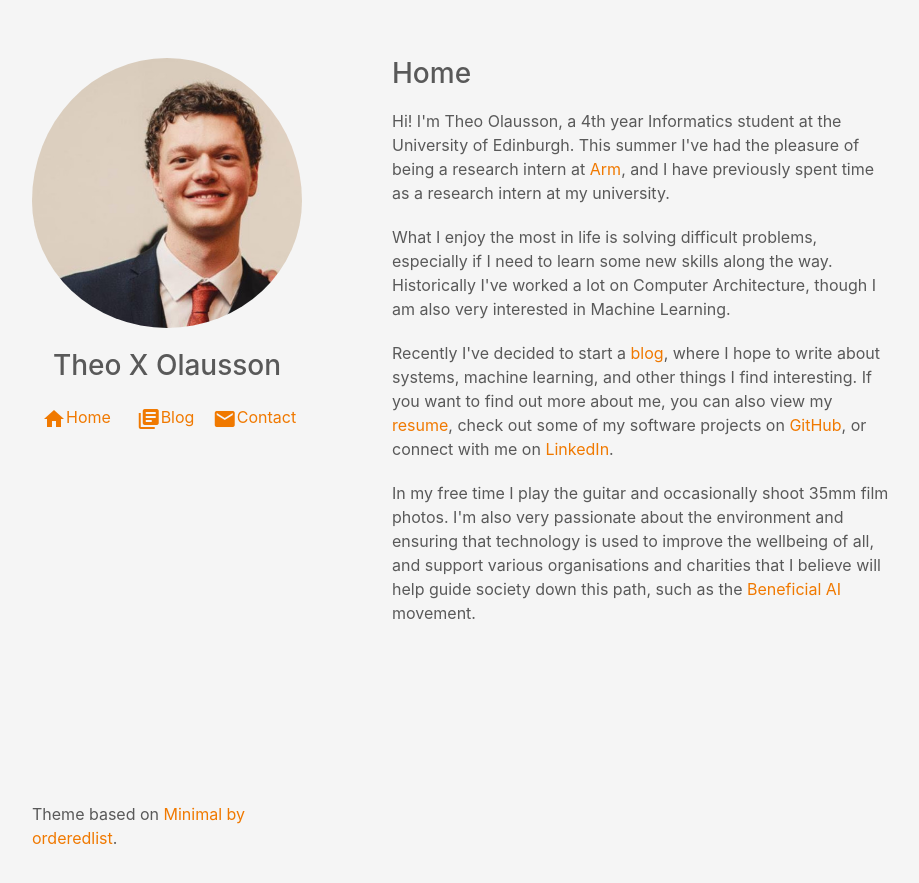
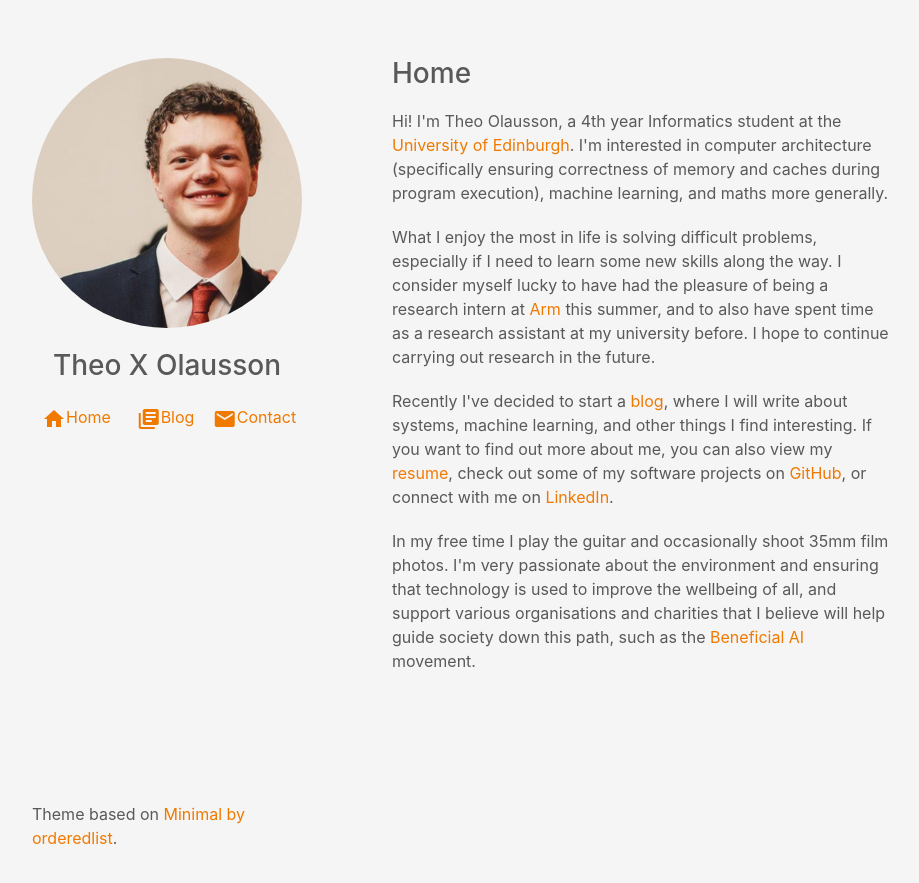
Before and after one commit to theoxo/theoxo.github.io, a Jekyll site: the page built from index.md, in a window 1280 px wide. Shown: the top 883 px of the page, without its empty margins (178-1097 px from the left). Built offline with Jekyll 4.4.1, drawn with Linux system fonts in a browser that asks for light colours.

Commit message:
improvement: better home page

```diff
--- a/index.md
+++ b/index.md
@@ -4,18 +4,22 @@ title: Theo Olausson
 subtitle: Home
 ---
 <p> Hi!
-    I'm Theo Olausson, a 4th year Informatics student at the University of Edinburgh.
-    This summer I've had the pleasure of being a research intern at <a href="https://www.arm.com">Arm</a>,
-    and I have previously spent time as a research intern at my university.
+    I'm Theo Olausson, a 4th year Informatics student at the
+    <a href="https://www.ed.ac.uk/informatics">University of Edinburgh</a>.
+    I'm interested in computer architecture
+    (specifically ensuring correctness of memory and caches
+    during program execution), machine learning, and maths more generally.
 </p>
 <p>
     What I enjoy the most in life is solving difficult problems, especially
-    if I need to learn some new skills along the way. Historically I've worked
-    a lot on Computer Architecture, though I am also very interested in
-    Machine Learning.
+    if I need to learn some new skills along the way.
+    I consider myself lucky to have had the pleasure of being a research intern
+    at <a href="https://www.arm.com">Arm</a> this summer,
+    and to also have spent time as a research assistant at my university before.
+    I hope to continue carrying out research in the future.
 </p>
 <p>
-    Recently I've decided to start a <a href="/blog">blog</a>, where I hope to
+    Recently I've decided to start a <a href="/blog">blog</a>, where I will
     write about systems, machine learning, and other things I find interesting.
     If you want to find out more about me, you can also view my
     <a href="/assets/resume.pdf">resume</a>, check out some
@@ -23,7 +27,7 @@ subtitle: Home
     connect with me on <a href="https://www.linkedin.com/in/theo-olausson/">LinkedIn</a>.
 </p>
 <p>
-    In my free time I play the guitar and occasionally shoot 35mm film photos. I'm also
+    In my free time I play the guitar and occasionally shoot 35mm film photos. I'm
     very passionate about the environment and ensuring that technology is used
     to improve the wellbeing of all, and support various organisations and charities
     that I believe will help guide society down this path, such as the
```
